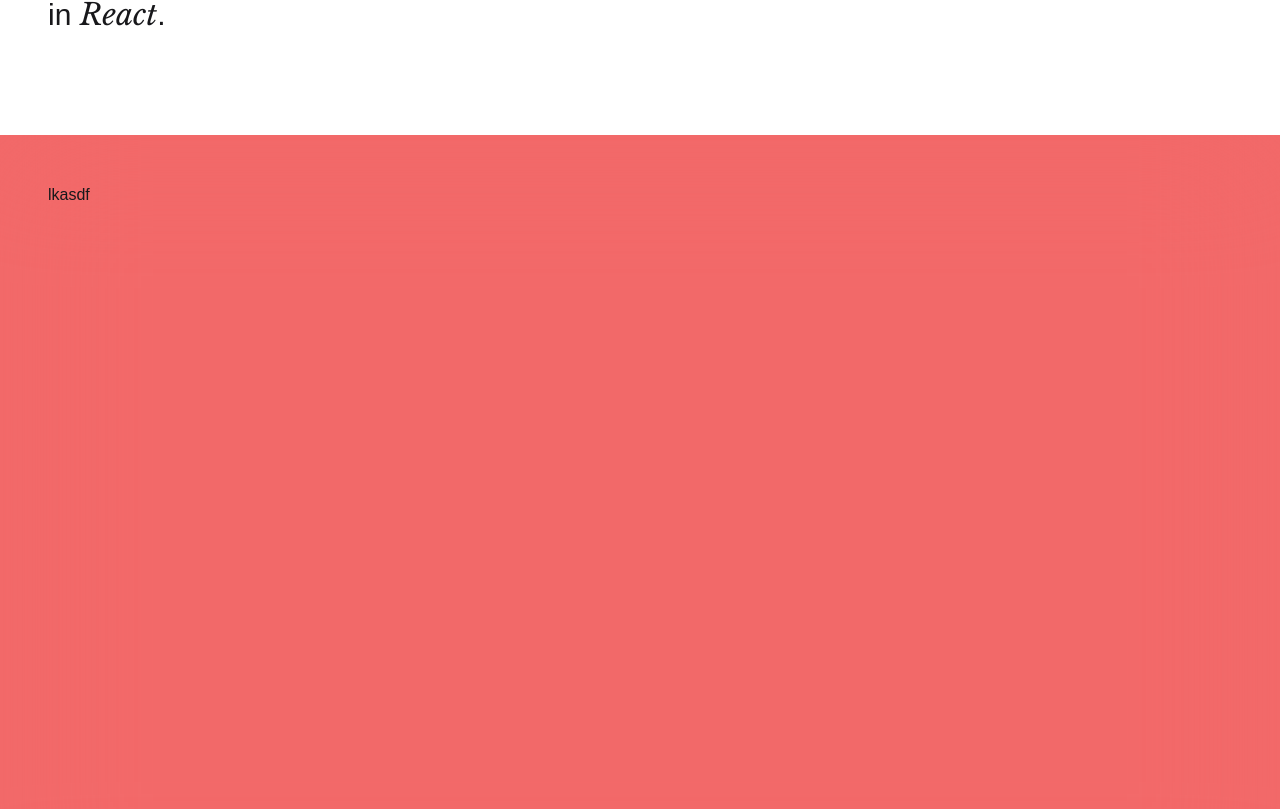
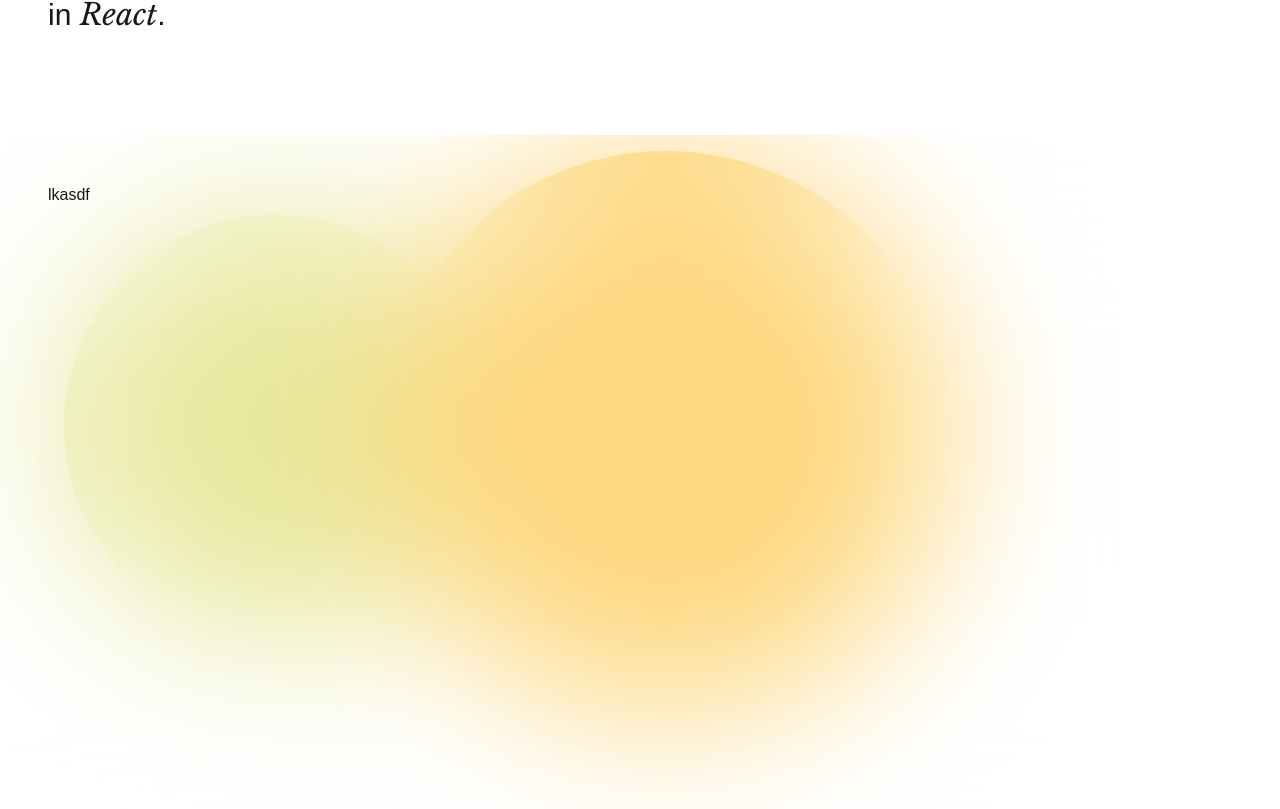
Before and after one commit to adamplesnik/adamplesnik.com, a React (Vite) app: page / in a window 1280 px wide. Shown: the part 431-1240 px from the top of the page. Built offline with nearby package versions, Linux system fonts and the light colour scheme; a web font is replaced by a local one.

Commit message:
Add circles

```diff
--- a/src/content/Chart.tsx
+++ b/src/content/Chart.tsx
@@ -1,9 +1,50 @@
+import { useState } from 'react'
+import ChartCircles, { CircleType } from './ChartCircles'
+
+export type ActiveItemsType = {
+  ux: boolean
+  ui: boolean
+  dev: boolean
+  paper: boolean
+  figma: boolean
+  react: boolean
+}
+
+const circles: CircleType[] = [
+  {
+    for: 'ux',
+    size: '421px',
+    color: '#DDDF73',
+    top: '10%',
+    left: '5%',
+    z: 1,
+  },
+  {
+    for: 'ui',
+    size: '564px',
+    color: '#FEC84B',
+    top: '2%',
+    left: '30%',
+    z: 1,
+  },
+]
+
 const Chart = () => {
+  const [activeItems] = useState<ActiveItemsType>({
+    ux: true,
+    ui: true,
+    dev: true,
+    paper: true,
+    figma: true,
+    react: true,
+  })
+
   return (
     <div className="h-[200vh]">
-      <div className="re sticky top-0 h-screen w-full bg-red-500">
-        <div className="absolute inset-0 bg-white/20 backdrop-blur-3xl"></div>
-        <div className="relative z-10 flex size-full flex-col justify-between p-12">
+      <div className="re sticky top-0 h-screen w-full">
+        <div className="absolute inset-0 z-10 bg-white/30 backdrop-blur-[80px]"></div>
+        <ChartCircles circles={circles} activeItems={activeItems} />
+        <div className="relative z-20 flex size-full flex-col justify-between p-12">
           <div className="flex items-baseline gap-12">lkasdf</div>
           <div className="flex items-baseline justify-end gap-12">lkasdf</div>
         </div>
--- /dev/null
+++ b/src/content/ChartCircles.tsx
@@ -0,0 +1,38 @@
+import clsx from 'clsx'
+import { ActiveItemsType } from './Chart'
+
+export type CircleType = {
+  for: string
+  size: string
+  color: string
+  top: string
+  left: string
+  z: number
+}
+
+const ChartCircles = ({
+  circles,
+  activeItems,
+}: {
+  circles: CircleType[]
+  activeItems: ActiveItemsType
+}) => {
+  return (
+    <div className="absolute inset-0 size-full">
+      {circles.map((circle) => (
+        <div
+          className={clsx('absolute rounded-full')}
+          style={{
+            width: circle.size,
+            height: circle.size,
+            background: circle.color,
+            top: circle.top,
+            left: circle.left,
+            zIndex: circle.z,
+          }}
+        ></div>
+      ))}
+    </div>
+  )
+}
+export default ChartCircles
```
